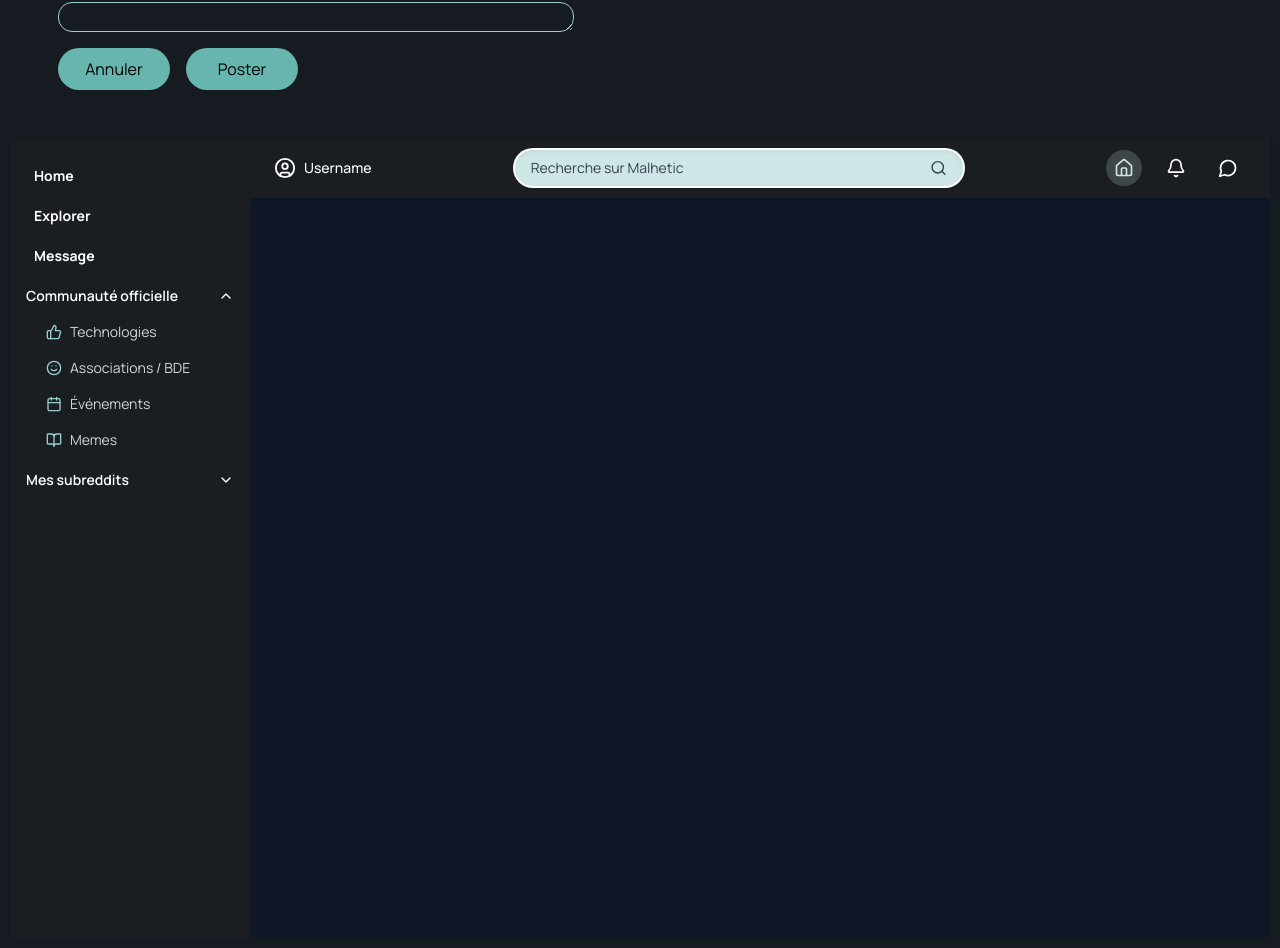
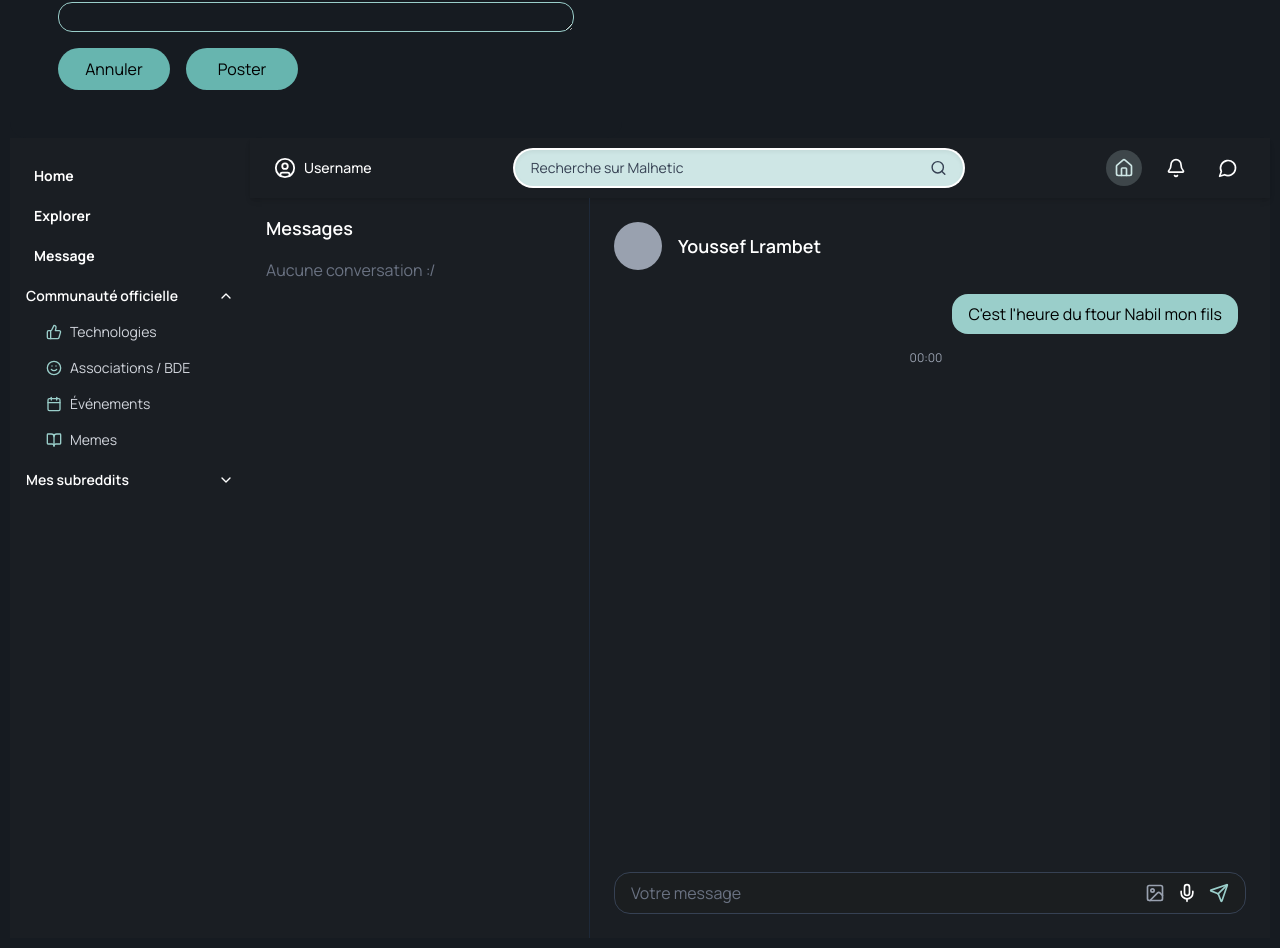
Before and after one commit to Nabibouch/reddit-front, a React (Vite) app in the folder front/: page / in a window 1280 px wide. Shown: the part 540-1488 px from the top of the page. Built offline with nearby package versions, Linux system fonts and the light colour scheme; the HTML template or start-up script is replaced by a standard one; a web font is replaced by a local one.

Commit message:
Messagerie front

```diff
--- a/front/src/Message/Message.jsx
+++ b/front/src/Message/Message.jsx
@@ -6,16 +6,55 @@ import Sidebar from "../Sidebar/sidebar";
 import { Send, Image as ImageIcon, Mic } from "lucide-react";
 
 export default function Messagerie() {
+  const [message, setMessage] = useState("");
+  const [conversation, setConversation] = useState({ name: "Youssef Lrambet" });
+
+
   return (
-    <div className="flex min-h-screen bg-gray-900 text-white font-manrope">
+    <div className="flex min-h-screen bg-[#1a1e23] text-white font-manrope">
       <Sidebar />
       <div className="flex flex-col flex-1">
         <Navbar />
-        <main className="flex-1 p-6">
-          <div className="text-center text-gray-500">
+        <main className="flex-1 flex overflow-hidden">
+          <div className="w-1/3 border-r border-gray-800 p-4">
+            <h2 className="text-lg font-semibold mb-4">Messages</h2>
+            <div className="space-y-4 overflow-y-auto h-[calc(100%-2rem)] pr-2">
+              <p className="text-gray-500">Aucune conversation :/</p>
+            </div>
+          </div>
+          <div className="flex flex-col w-2/3 p-6">
+          {!conversation ? (
+            <div className="flex-1 flex items-center justify-center text-gray-500">Selectionner un utilisateurs pour commencer une convesrsation</div>
+          ) : (
+            <>
+              <div className="flex items-center mb-6">
+                <div className="w-12 h-12 rounded-full bg-gray-400 mr-4"/>
+                <span className="text-lg font-semibold">{conversation.name}</span>
+              </div>
+
+              <div className="flex-1 overflow-y-auto space-y-4 pr-2">
+                <div className="flex justify-end">
+                  <div className="bg-[#9ACECA] text-black px-4 py-2 rounded-2xl max-w-xs">C'est l'heure du ftour Nabil mon fils</div>
+                </div>
+                <p className="text-center text-xs text-gray-400">00:00</p>
+              </div>
+
+              <div className="mt-4">
+                <div className="flex items-center bg-[#1B1E20] border border-gray-700 rounded-2xl px-4 py-2">
+                  <input type="text" placeholder="Votre message" className="flex-1 bg-transparent outline-none text-white placeholder-gray-500" value={message} onChange={(e) => setMessage(e.target.value)} />
+                  <div className="flex items-center space-x-3 ml-2">
+                    <ImageIcon className="text-gray-400 cursor-pointer" size={20} />
+                    <Mic className="ext-gray-400 cursor-pointer" size={20} />
+                    <Send className="text-[#9ACECA] cursor-pointer" size={20} />
+                  </div>
+                </div>
+              </div>
+            </>
+          )}
           </div>
         </main>
       </div>
     </div>
+
   );
 }
```
